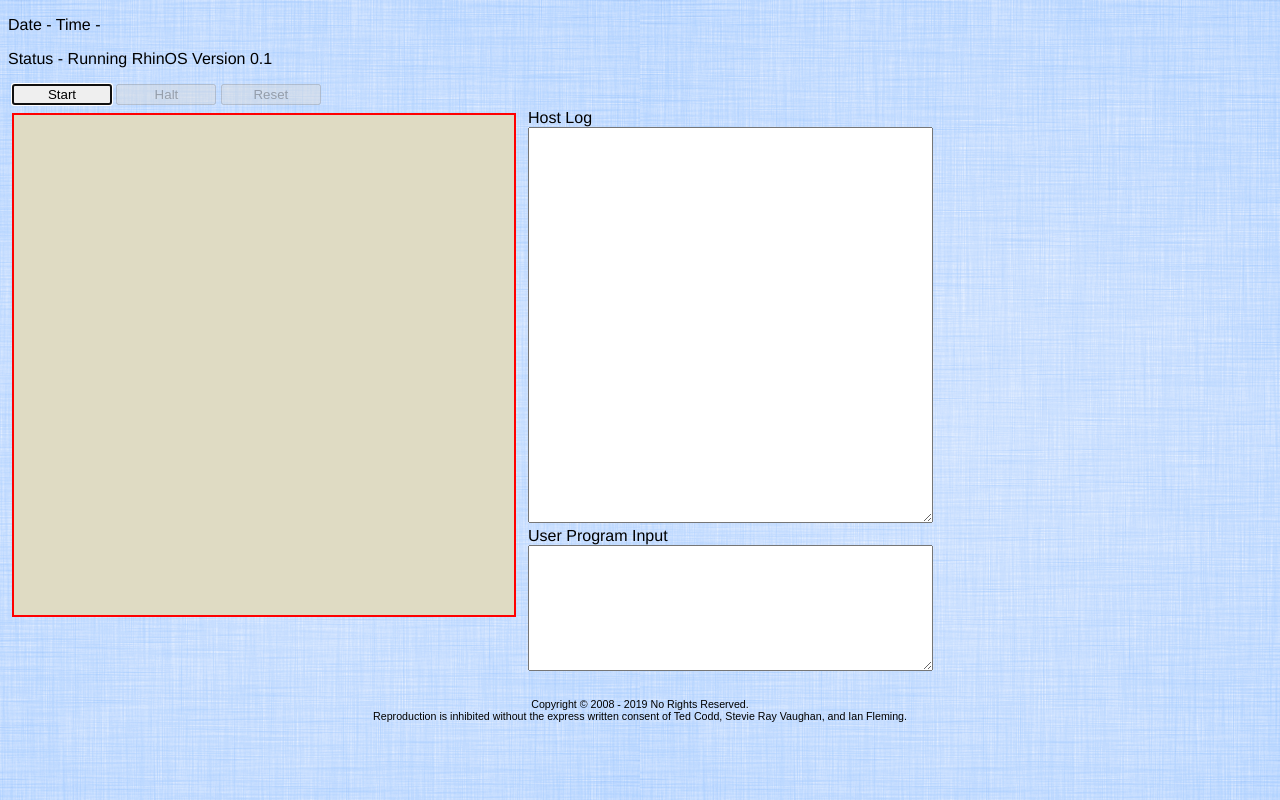
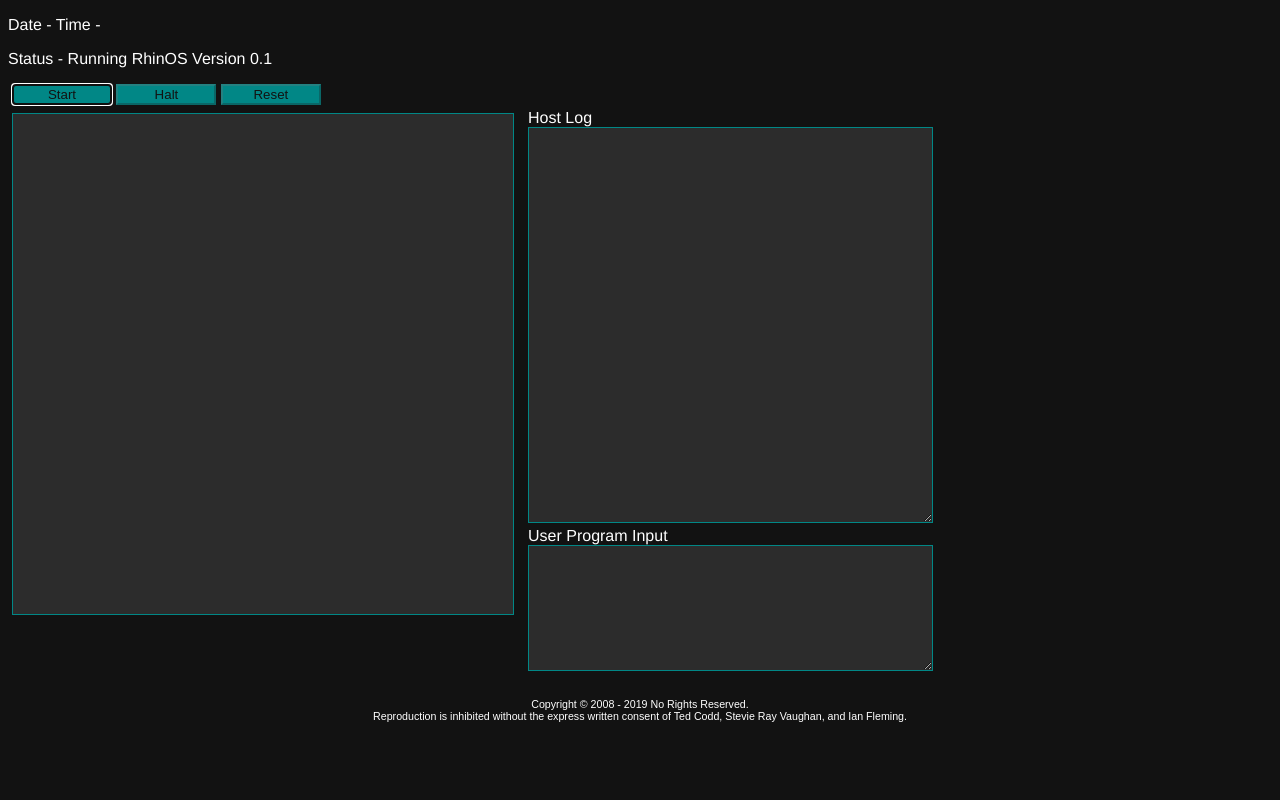
Before and after one commit to jlmcdonough/Operating-Systems, a plain HTML site: page index.html in a window 1280 px wide. Drawn offline with Linux system fonts and the light colour scheme.

Commit message:
Couldn't stand the denim background with the yellow box any longer. Temporary dark-mode-esque color pallete

```diff
--- a/index.html
+++ b/index.html
@@ -39,11 +39,11 @@
 
 <div id="divMain" style="width:100%;">
 
-   <div id="dateTimeBar">
+   <div id="dateTimeBar" class="dateTimeBar">
       <p id = "dateTime"> Date -  Time - </p>
    </div>
 
-   <div id="statusBar">
+   <div id="statusBar" class="statusBar">
       <p id = "status"> Status - Running RhinOS Version 0.1</p>
    </div>
 
@@ -83,7 +83,7 @@
       </canvas>
    </div>
 
-   <div id="divLog" style="margin-left:520px;">
+   <div id="divLog" style="margin-left:520px;" class="hostLog">
       <label>
          Host Log
          <br>
@@ -91,11 +91,12 @@
                    id  ="taHostLog"
                    rows="26"
                    cols="48"
+                   class="hostLogText"
          ></textarea>
       </label>
    </div>
 
-   <div id="divUserProgramInput" style="margin-left:520px;">
+   <div id="divUserProgramInput" style="margin-left:520px;" class="userProgramInput">
       <label>
          User Program Input
          <br>
@@ -103,6 +104,7 @@
                    id  ="taProgramInput"
                    rows="8"
                    cols="48"
+                   class="userProgramInputText"
          ></textarea>
       </label>
    </div>
--- a/tsos.css
+++ b/tsos.css
@@ -1,7 +1,7 @@
 /* TSOS.css */
 
 body {
-  background: #909193 url(distrib/images/linen.png) repeat;
+  background: #121212;
   font-family: Helvetica, Verdana, Arial, sans-serif;
   font-size: 12pt;
   font-weight: normal;
@@ -9,15 +9,15 @@ body {
 }
 
 h1 {
-  color: black;
+  color: #ffffff;
   font-size: 24pt;
   font-weight: normal;
   font-style: normal;
-  border-bottom: 1px solid black;
+  border-bottom: 1px solid #ffffff;
 }
 
 h2 {
-  color: black;
+  color: #ffffff;
   font-size: 20pt;
   font-weight: normal;
   font-style: normal;
@@ -30,19 +30,57 @@ h3 {
   font-style: normal;
 }
 
+h2 {
+  color: #ffffff;
+  font-size: 20pt;
+  font-weight: normal;
+  font-style: normal;
+}
+
 #display {
-  background-color:#DFDBC3;
-  border: 2px solid red;
+  background-color:#2c2c2c;
+  border: 1px solid #018786;;
   cursor: default;
 }
 
 .normal_button {
   width: 100px;
+  color: #121212;
+  background-color: #018786;
 }
 
 .footerText {
-  color: black;
+  color: #ffffff;
   font-family: Arial, Helvetica, sans-serif;
   font-size: 8pt;
   text-align: center;
 }
+
+.statusBar {
+  color: #ffffff;
+}
+
+.dateTimeBar {
+  color: #ffffff;
+}
+
+.hostLog {
+  color: #ffffff;
+}
+
+.hostLogText {
+  color: #ffffff;
+  background: #2c2c2c;
+  border-color: #018786;
+}
+
+
+.userProgramInput {
+  color: #ffffff;
+}
+
+.userProgramInputText {
+  color: #ffffff;
+  background: #2c2c2c;
+  border-color: #018786;
+}
```
